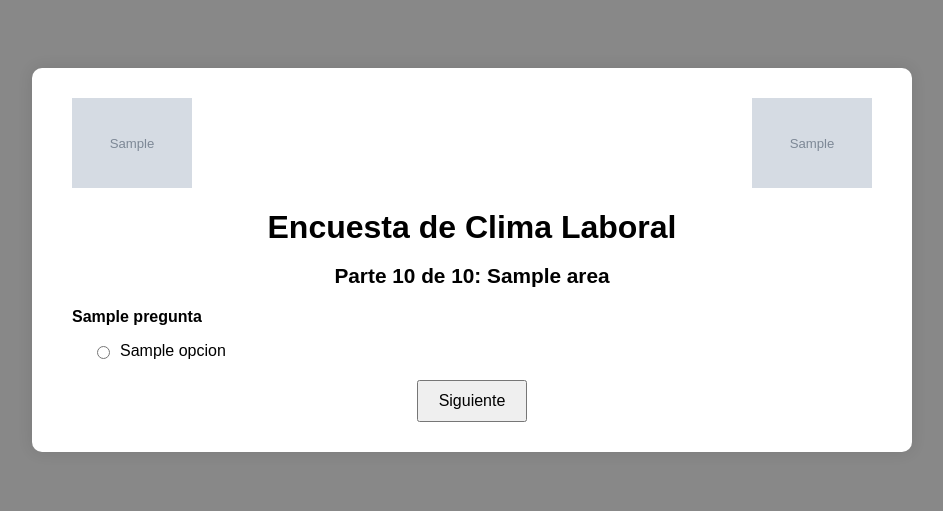
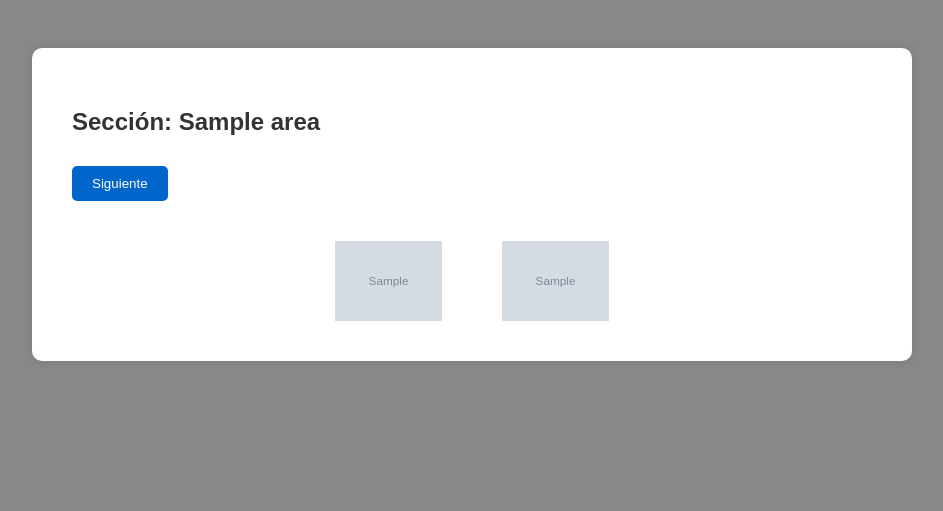
Before and after one commit to RyogaKnight/cdlr-encuesta, a Python web app: template templates/encuesta.html in a window 1280 px wide. Shown: the top 511 px of the page, without its empty margins (168-1111 px from the left). Run offline with Jinja, Linux system fonts and the light colour scheme; the template is opened without the code that fills it: most values are stand-ins (such as "Sample title", 1, 10 or a date in 2020); grey boxes marked "Sample" are stand-in pictures.

Commit message:
Cambio de tipo de preguntas

```diff
--- a/templates/encuesta.html
+++ b/templates/encuesta.html
@@ -1,4 +1,3 @@
-
 <!DOCTYPE html>
 <html lang="es">
 <head>
@@ -8,126 +7,139 @@
     body {
       font-family: Arial, sans-serif;
       background-color: {{ color_fondo }};
-      padding: 20px;
+      padding: 40px;
     }
 
     .contenedor {
       background-color: white;
+      padding: 40px;
       border-radius: 10px;
-      padding: 30px 40px;
       max-width: 800px;
-      margin: 40px auto;
-      box-shadow: 0 0 15px rgba(0, 0, 0, 0.1);
-    }
-
-    h1 {
-      text-align: center;
-      font-size: 2em;
-      margin-bottom: 10px;
+      margin: auto;
+      box-shadow: 0 0 10px rgba(0, 0, 0, 0.1);
     }
 
     h2 {
-      text-align: center;
-      font-size: 1.3em;
+      color: #333;
+    }
+
+    .pregunta {
       margin-bottom: 20px;
+    }
+
+    .escala, .score {
+      display: flex;
+      gap: 10px;
+      flex-wrap: wrap;
+      margin-top: 10px;
+    }
+
+    .score input[type="number"] {
+      width: 60px;
+      padding: 5px;
+    }
+
+    textarea {
+      width: 100%;
+      height: 100px;
+      padding: 10px;
+      margin-top: 10px;
+    }
+
+    .botones {
+      margin-top: 30px;
+      display: flex;
+      justify-content: space-between;
+    }
+
+    button {
+      padding: 10px 20px;
+      background-color: #0066cc;
+      color: white;
+      border: none;
+      border-radius: 5px;
+      cursor: pointer;
     }
 
     .logos {
       display: flex;
-      justify-content: space-between;
-      align-items: center;
-      margin-bottom: 20px;
+      justify-content: center;
+      gap: 60px;
+      margin-top: 40px;
     }
 
     .logos img {
-      height: 90px;
-    }
-
-    form p {
-      margin-top: 20px;
-      font-weight: bold;
-      text-align: left;
-      font-size: 1em;
-    }
-
-    form label {
-      margin-left: 20px;
-      display: flex;
-      align-items: center;
-      font-size: 1em;
-      margin-bottom: 5px;
-    }
-
-    input[type="radio"] {
-      margin-right: 10px;
-    }
-
-    .botones {
-      text-align: center;
-      margin-top: 20px;
-    }
-
-    .botones input {
-      padding: 10px 20px;
-      font-size: 1em;
+      height: 80px;
     }
 
     .error {
       color: red;
-      text-align: center;
+      font-weight: bold;
     }
 
     @media (max-width: 600px) {
-      .contenedor {
-        padding: 20px;
-        margin: 10px;
+      .score input[type="number"] {
+        width: 40px;
       }
-      h1 {
-        font-size: 1.4em;
+
+      button {
+        width: 100%;
+        margin-bottom: 10px;
       }
-      h2 {
-        font-size: 1.1em;
-      }
-      form label {
-        font-size: 1em;
-      }
-      input[type="radio"] {
-        transform: scale(1.5);
-        margin-right: 10px;
+
+      .logos {
+        flex-direction: column;
+        gap: 20px;
       }
     }
   </style>
 </head>
 <body>
   <div class="contenedor">
+    <h2>Sección: {{ area }}</h2>
+
+    {% if error %}
+      <p class="error">{{ error }}</p>
+    {% endif %}
+
+    <form method="post">
+      {% for i, pregunta in enumerate(preguntas) %}
+        <div class="pregunta">
+          <p><strong>{{ i + 1 }}. {{ pregunta.texto }}</strong></p>
+
+          {% if pregunta.tipo == 'Frecuencia' %}
+            <div class="escala">
+              {% for opcion in escala %}
+                <label>
+                  <input type="radio" name="{{ area }}_{{ i }}" value="{{ opcion }}">
+                  {{ opcion }}
+                </label>
+              {% endfor %}
+            </div>
+
+          {% elif pregunta.tipo == 'Score' %}
+            <div class="score">
+              <input type="number" name="{{ area }}_{{ i }}" min="1" max="10" placeholder="1 a 10">
+            </div>
+
+          {% elif pregunta.tipo == 'Abierta' %}
+            <textarea name="{{ area }}_{{ i }}" placeholder="Escribe tu respuesta..."></textarea>
+          {% endif %}
+        </div>
+      {% endfor %}
+
+      <div class="botones">
+        {% if pagina > 0 %}
+          <button type="submit" name="anterior">Anterior</button>
+        {% endif %}
+        <button type="submit" name="siguiente">Siguiente</button>
+      </div>
+    </form>
+
     <div class="logos">
       <img src="{{ cliente_logo }}" alt="Logo Cliente">
       <img src="{{ cdlr_logo }}" alt="Logo CDLR">
     </div>
-    <h1>Encuesta de Clima Laboral</h1>
-    <h2>Parte {{ pagina + 1 }} de {{ total }}: {{ area }}</h2>
-    <form method="POST">
-      {% for pregunta in preguntas %}
-        {% set i = loop.index0 %}
-        {% set clave = area ~ '_' ~ i %}
-        {% set respuesta_guardada = session.respuestas[clave][2] if clave in session.respuestas else '' %}
-        <p><strong>{{ pregunta }}</strong></p>
-        {% for opcion in escala %}
-          <label>
-            <input type="radio" name="{{ clave }}" value="{{ opcion }}"
-            {% if respuesta_guardada == opcion %}checked{% endif %} required>
-            {{ opcion }}
-          </label>
-        {% endfor %}
-      {% endfor %}
-      <div class="botones">
-        {% if pagina > 0 %}
-          <input type="submit" name="anterior" value="Anterior">
-        {% endif %}
-        <input type="submit" name="siguiente" value="Siguiente">
-      </div>
-      {% if error %}<p class="error">{{ error }}</p>{% endif %}
-    </form>
   </div>
 </body>
 </html>
```
Also changed, not shown: app.py (+124 -150 lines).
